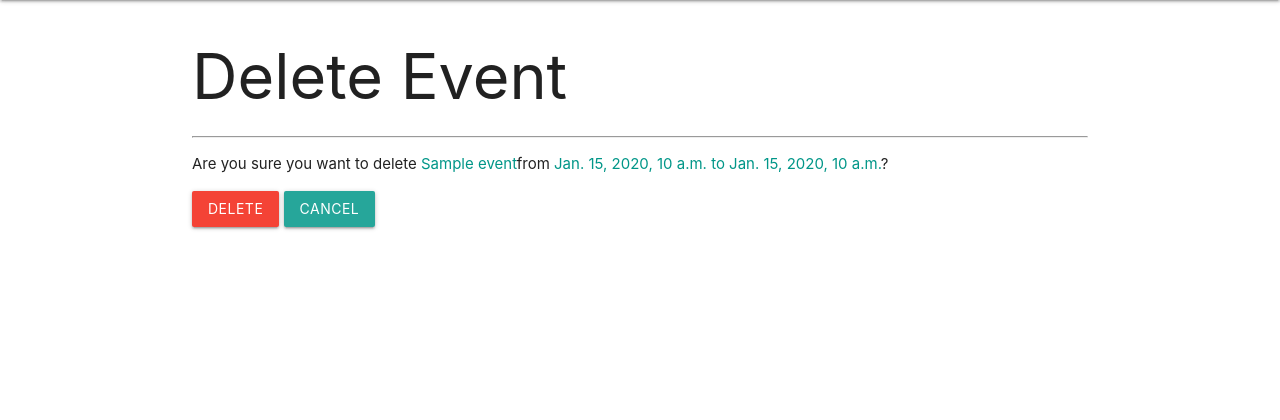
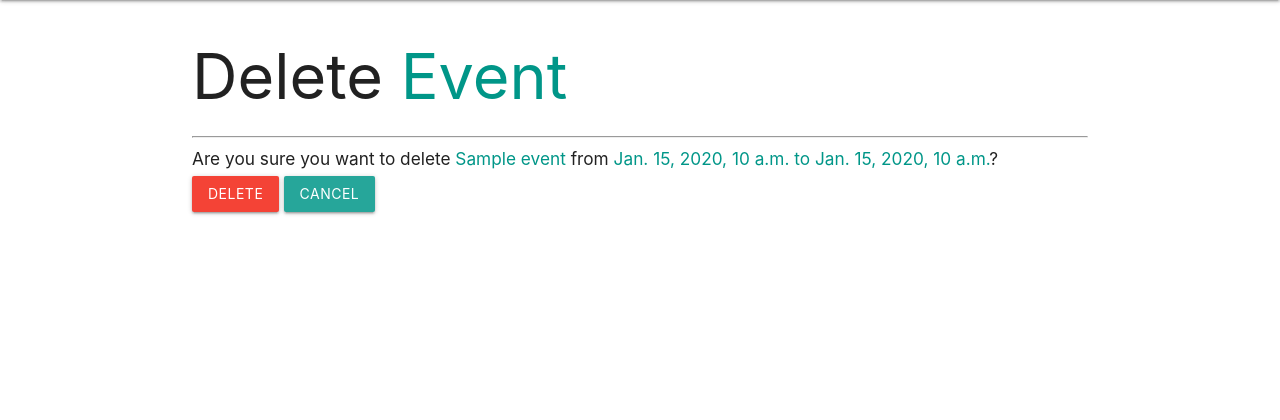
Before and after one commit to DavidGriffinMartin/Family-Day-Planner, a Django app: template main_app/templates/main_app/event_confirm_delete.html in a window 1280 px wide. Shown: the part 64-484 px from the top of the page. Run offline with Django 4.2, Linux system fonts and the light colour scheme; the template is opened without the code that fills it: most values are stand-ins (such as "Sample title", 1, 10 or a date in 2020).

Commit message:
wip: Adds teal accents to all template titles.

```diff
--- a/main_app/templates/base.html
+++ b/main_app/templates/base.html
@@ -36,7 +36,7 @@
             {% if user.is_authenticated %}
             <li><a href="{% url 'dashboard' %}">Dashboard</a></li>
             <li><a href="{% url 'event_create' %}">Add an Event</a></li>
-            <li><a class="dropdown-trigger" href="#!" data-target="dropdown1">{{ request.user }}<i class="material-icons right">X</i></a></li>
+            <li><a class="dropdown-trigger" href="#!" data-target="dropdown1"><span class="teal-text">{{ request.user }}</span><i class="material-icons right">X</i></a></li>
             <ul id="dropdown1" class="dropdown-content">
               <li><a href="{% url 'profile' %}">Profile</a></li>
               <li><a href="{% url 'logout' %}">Log Out</a></li>
--- a/main_app/templates/dashboard.html
+++ b/main_app/templates/dashboard.html
@@ -1,6 +1,6 @@
 {% extends 'base.html' %} {% block content %}
 
-<h1>Hello {{ request.user }}!</h1>
+<h1>Hello <span class="teal-text">{{ request.user }}!</span></h1>
 <p>Care to check your schedule?</p>
 
 <form action="{% url 'date_detail' %}" method="POST">
--- a/main_app/templates/date_detail.html
+++ b/main_app/templates/date_detail.html
@@ -1,6 +1,6 @@
 {% extends 'base.html' %} {% block content %}
 
-<h1>{{ date_selected }}</h1>
+<h1>{{ date_selected }} <span class="teal-text">...</span></h1>
 <hr />
 
 <div class="row">
--- a/main_app/templates/home.html
+++ b/main_app/templates/home.html
@@ -1,6 +1,6 @@
 {% extends 'base.html' %} {% block content %}
 
-<h1>Welcome!</h1>
+<h1>Welcome !</h1>
 <hr />
 
 {% endblock %}
--- a/main_app/templates/main_app/event_confirm_delete.html
+++ b/main_app/templates/main_app/event_confirm_delete.html
@@ -1,12 +1,12 @@
 {% extends 'base.html' %} {% block content %}
 
-<h1>Delete Event</h1>
+<h1>Delete <span class="teal-text">Event</span></h1>
 <hr />
 
-<p>
+<h6>
   Are you sure you want to delete
-  <span class="teal-text">{{ event.name }}</span>from <span class="teal-text">{{ event.timeBeg}} to {{ event.timeEnd}}</span>?
-</p>
+  <span class="teal-text">{{ event.name }} </span>from <span class="teal-text">{{ event.timeBeg}} to {{ event.timeEnd}}</span>?
+</h6>
 
 <form action="" method="POST">
   {% csrf_token %}
--- a/main_app/templates/main_app/event_form.html
+++ b/main_app/templates/main_app/event_form.html
@@ -1,7 +1,7 @@
 {% extends 'base.html' %} {% block content %} {% if object %}
 <h1>Edit <span class="teal-text">{{object.name}}</span></h1>
 {% else %}
-<h1>Add an Event</h1>
+<h1>Add an <span class="teal-text">Event</span></h1>
 {% endif %}
 <hr />
 
--- a/main_app/templates/profile.html
+++ b/main_app/templates/profile.html
@@ -1,6 +1,6 @@
 {% extends 'base.html' %} {% block content %}
 
-<h1>{{ user.username }}'s Profile</h1>
+<h1>{{ user.username }}'s <span class="teal-text">Profile</span></h1>
 <hr />
 
 <div class="row">
--- a/main_app/templates/registration/login.html
+++ b/main_app/templates/registration/login.html
@@ -1,6 +1,6 @@
 {% extends 'base.html' %} {% block content %}
 
-<h1>Log In</h1>
+<h1>Log <span class="teal-text">In</span></h1>
 <hr />
 
 <form method="post" action="{% url 'login' %}">
--- a/main_app/templates/registration/signup.html
+++ b/main_app/templates/registration/signup.html
@@ -1,6 +1,6 @@
 {% extends 'base.html' %} {% block content %}
 
-<h1>Sign Up</h1>
+<h1>Sign <span class="teal-text">Up</span></h1>
 <hr />
 
 {% if error_message %}
```
